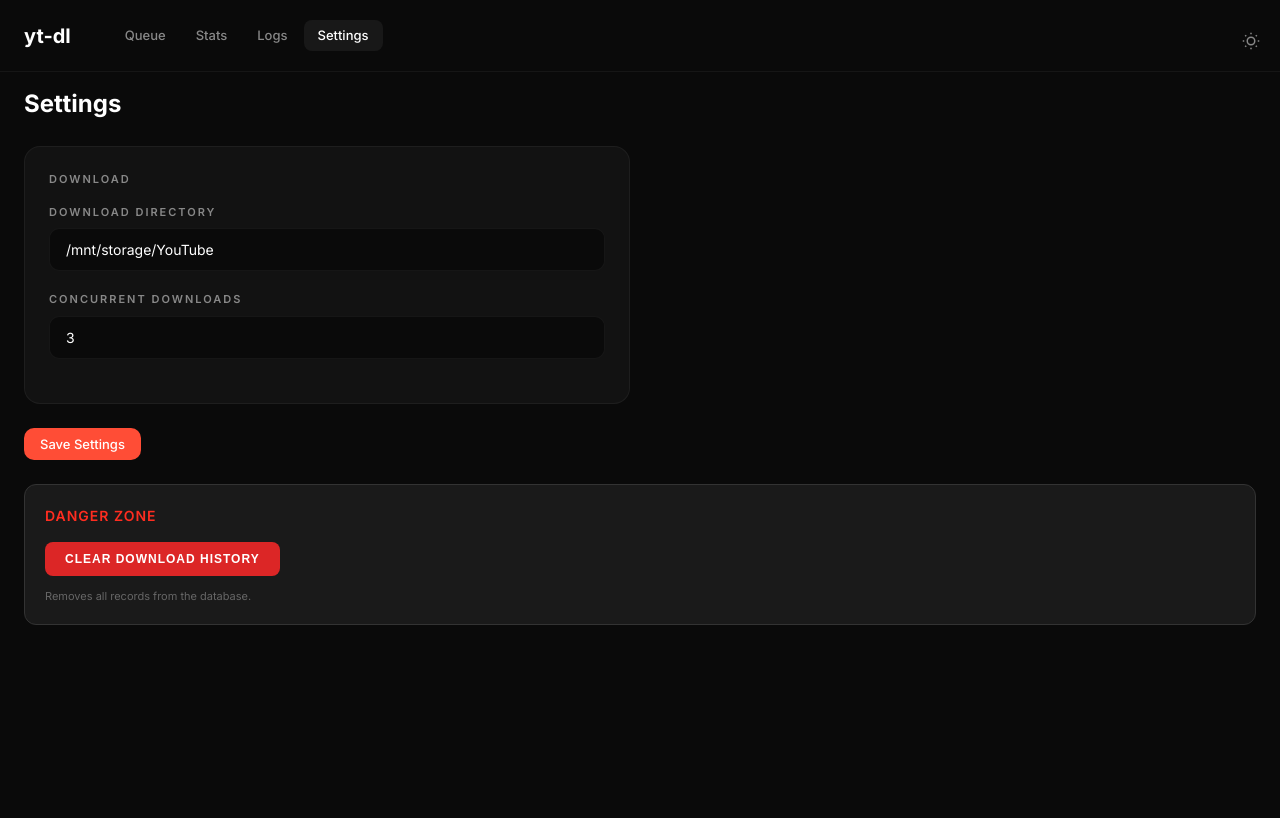
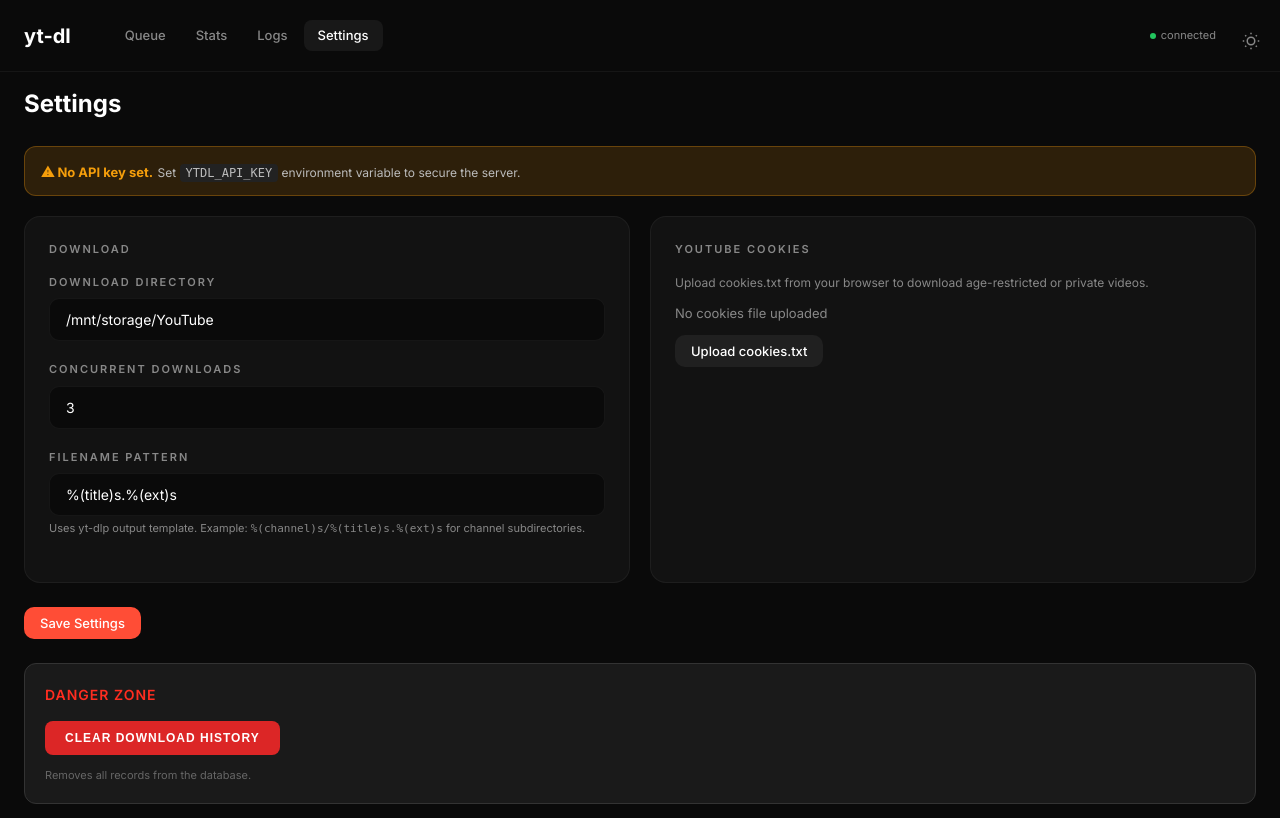
Before and after one commit to CodeAbhi826/yt-dl, a Flask app: page /settings in a window 1280 px wide. Before the commit the page ends 625 px from the top, so only its background shows below. Run offline with Flask 3, Linux system fonts and the light colour scheme; data that the repository does not hold is empty; some libraries are stand-ins or nearby versions.

Commit message:
9-point roadmap: auto-update, Docker, cookies, playlists, auth, media naming, theme sync, connection indicator, store assets

```diff
--- a/src/app.py
+++ b/src/app.py
@@ -24,6 +24,7 @@ from models import (
     init_db, get_db, load_config, save_config, job_to_dict,
     human_bytes, DEFAULT_CONFIG, QUALITY_MAP, DATA_DIR, DB_PATH, CONFIG_PATH
 )
+COOKIES_PATH = DATA_DIR / "cookies.txt"
 from notifications import (
     NotificationManager, set_action_callbacks,
     set_extension_heartbeat, clear_extension_heartbeat,
@@ -33,6 +34,7 @@ from worker import (
     process_queue, cancel_job, retry_job, active_jobs, pause_job, resume_job,
     queue_lock, set_notification_manager
 )
+from updater import start_auto_updater
 
 # Logging setup
 LOG_PATH = DATA_DIR / "daemon.log"
@@ -133,6 +135,20 @@ def shutdown_handler(signum, frame):
 signal.signal(signal.SIGTERM, shutdown_handler)
 signal.signal(signal.SIGINT, shutdown_handler)
 
+# Auth
+API_KEY = os.environ.get("YTDL_API_KEY", "")
+
+def require_auth(f):
+    if not API_KEY:
+        return f
+    def wrapper(*args, **kwargs):
+        auth = request.headers.get("Authorization", "")
+        if auth != f"Bearer {API_KEY}":
+            return jsonify({"error": "Unauthorized"}), 401
+        return f(*args, **kwargs)
+    wrapper.__name__ = f.__name__
+    return wrapper
+
 # ── Flask App ─────────────────────────────────────────────────────
 
 app = Flask(__name__,
@@ -148,21 +164,25 @@ def health():
 def api_info():
     return jsonify({
         "dbus_available": dbus_available(),
-        "version": "1.0"
+        "version": "1.0",
+        "auth_required": bool(API_KEY),
     })
 
 @app.route("/api/extension/heartbeat", methods=["POST"])
+@require_auth
 def api_extension_heartbeat():
     set_extension_heartbeat()
     return jsonify({"ok": True})
 
 @app.route("/api/extension/register", methods=["POST"])
+@require_auth
 def api_extension_register():
     set_extension_heartbeat()
     logger.info("Extension connected")
     return jsonify({"ok": True})
 
 @app.route("/api/extension/unregister", methods=["POST"])
+@require_auth
 def api_extension_unregister():
     clear_extension_heartbeat()
     logger.info("Extension disconnected")
@@ -176,6 +196,7 @@ def api_queue():
     return jsonify([job_to_dict(r) for r in rows])
 
 @app.route("/api/jobs/<job_id>/retry", methods=["POST"])
+@require_auth
 def api_retry_job(job_id):
     if retry_job(job_id):
         logger.info(f"Job retried: {job_id}")
@@ -183,6 +204,7 @@ def api_retry_job(job_id):
     return jsonify({"ok": False, "error": "Job not found"}), 404
 
 @app.route("/api/jobs/<job_id>/cancel", methods=["POST"])
+@require_auth
 def api_cancel_job(job_id):
     if cancel_job(job_id):
         logger.info(f"Job cancelled: {job_id}")
@@ -190,6 +212,7 @@ def api_cancel_job(job_id):
     return jsonify({"ok": False, "error": "Job not found"}), 404
 
 @app.route("/api/jobs/<job_id>", methods=["DELETE"])
+@require_auth
 def api_delete_job(job_id):
     db = get_db()
     row = db.execute("SELECT file_path FROM downloads WHERE job_id=?", (job_id,)).fetchone()
@@ -204,6 +227,7 @@ def api_delete_job(job_id):
     return jsonify({"ok": True})
 
 @app.route("/api/bulk/delete", methods=["POST"])
+@require_auth
 def api_bulk_delete():
     data = request.get_json() or {}
     ids = data.get("ids", [])
@@ -234,6 +258,7 @@ def api_get_job(job_id):
     return jsonify(job_to_dict(row))
 
 @app.route("/api/open", methods=["POST"])
+@require_auth
 def api_open_path():
     data = request.get_json() or {}
     path = data.get("path", "")
@@ -246,6 +271,7 @@ def api_open_path():
         return jsonify({"error": str(e)}), 500
 
 @app.route("/api/bulk/retry", methods=["POST"])
+@require_auth
 def api_bulk_retry():
     data = request.get_json() or {}
     ids = data.get("ids", [])
@@ -264,6 +290,7 @@ def api_get_settings():
     return jsonify(load_config())
 
 @app.route("/api/settings", methods=["PUT"])
+@require_auth
 def api_update_settings():
     cfg = load_config()
     updates = request.get_json() or {}
@@ -274,9 +301,35 @@ def api_update_settings():
     return jsonify(cfg)
 
 @app.route("/api/settings/reset", methods=["POST"])
+@require_auth
 def api_reset_settings():
     save_config(DEFAULT_CONFIG.copy())
     return jsonify(DEFAULT_CONFIG.copy())
+
+@app.route("/api/settings/cookies", methods=["GET"])
+def api_cookies_status():
+    return jsonify({"exists": COOKIES_PATH.exists(), "size": COOKIES_PATH.stat().st_size if COOKIES_PATH.exists() else 0})
+
+@app.route("/api/settings/cookies", methods=["POST"])
+@require_auth
+def api_upload_cookies():
+    if "file" not in request.files:
+        return jsonify({"error": "No file provided"}), 400
+    f = request.files["file"]
+    if not f.filename:
+        return jsonify({"error": "Empty filename"}), 400
+    DATA_DIR.mkdir(parents=True, exist_ok=True)
+    f.save(str(COOKIES_PATH))
+    logger.info("Cookies file uploaded")
+    return jsonify({"ok": True, "path": str(COOKIES_PATH)})
+
+@app.route("/api/settings/cookies", methods=["DELETE"])
+@require_auth
+def api_delete_cookies():
+    if COOKIES_PATH.exists():
+        COOKIES_PATH.unlink()
+        logger.info("Cookies file deleted")
+    return jsonify({"ok": True})
 
 @app.route("/api/stats")
 def api_stats():
@@ -314,6 +367,7 @@ def api_stats():
     })
 
 @app.route("/api/stats/reset", methods=["POST"])
+@require_auth
 def api_reset_stats():
     conn = sqlite3.connect(str(DB_PATH))
     c = conn.cursor()
@@ -376,6 +430,7 @@ def api_search():
     return jsonify([job_to_dict(r) for r in rows])
 
 @app.route("/api/add", methods=["POST"])
+@require_auth
 def api_add_job():
     data = request.get_json() or {}
     url = data.get("url", "").strip()
@@ -388,6 +443,59 @@ def api_add_job():
     if m:
         video_id = m.group(1)
 
+    # Check if this is a playlist
+    is_playlist = "list=" in url or "/playlist/" in url
+    if is_playlist:
+        try:
+            result = subprocess.run(
+                ["yt-dlp", "--flat-playlist", "--dump-json", "--no-download", url],
+                capture_output=True, text=True, timeout=30
+            )
+            if result.returncode == 0 and result.stdout.strip():
+                entries = [json.loads(line) for line in result.stdout.strip().split("\n") if line.strip()]
+                playlist_title = entries[0].get("playlist_title", "Playlist") if entries else "Playlist"
+                logger.info(f"Playlist detected: \"{playlist_title}\" ({len(entries)} videos)")
+
+                db = get_db()
+                # Get already-downloaded video IDs to skip
+                downloaded = set()
+                if entries:
+                    eids = [e.get("id") for e in entries if e.get("id")]
+                    if eids:
+                        placeholders = ",".join("?" * len(eids))
+                        rows = db.execute(
+                            f"SELECT DISTINCT video_id FROM downloads WHERE video_id IN ({placeholders}) AND status='completed'",
+                            tuple(eids)
+                        ).fetchall()
+                        downloaded = {r["video_id"] for r in rows}
+
+                count = 0
+                for entry in entries[:50]:
+                    eid = entry.get("id")
+                    if not eid:
+                        continue
+                    if eid in downloaded:
+                        continue
+                    etitle = (entry.get("title") or "Unknown")[:80]
+                    eurl = f"https://www.youtube.com/watch?v={eid}"
+                    ejob_id = f"job_{int(time.time() * 1000)}_{eid}"
+                    db.execute(
+                        "INSERT INTO downloads (job_id, video_id, url, quality, status, title) VALUES (?, ?, ?, ?, 'queued', ?)",
+                        (ejob_id, eid, eurl, quality, etitle)
+                    )
+                    count += 1
+
+                db.commit()
+                db.close()
+                logger.info(f"Playlist queued: {count} new videos (skipped {len(entries) - count} existing)")
+                threading.Thread(target=process_queue, daemon=True).start()
+                return jsonify({"status": "playlist", "title": playlist_title, "total": len(entries), "added": count, "skipped": len(entries) - count})
+
+        except subprocess.TimeoutExpired:
+            logger.warning("Playlist detection timed out, treating as single video")
+        except Exception as e:
+            logger.warning(f"Playlist detection failed: {e}")
+
     job_id = f"job_{int(time.time() * 1000)}_{video_id or 'unknown'}"
     title = data.get("title", "")
     db = get_db()
@@ -398,7 +506,6 @@ def api_add_job():
 
     logger.info(f"Download added [{quality}] {title or video_id or url}")
 
-    # Start worker
     threading.Thread(target=process_queue, daemon=True).start()
 
     return jsonify({"job_id": job_id, "status": "queued"})
@@ -478,6 +585,7 @@ if __name__ == "__main__":
     conn.close()
     cfg = load_config()
     ring_log.max_lines = cfg.get("max_log_lines", 500)
+    start_auto_updater()
     port = 5000
     logger.info(f"yt-dl v1.0 started — http://127.0.0.1:{port}")
     logger.info(f"Downloads directory: {cfg.get('download_dir', '/mnt/storage/YouTube')}")
--- a/src/models.py
+++ b/src/models.py
@@ -23,6 +23,7 @@ DEFAULT_CONFIG = {
     "default_quality": "720p",
     "concurrent_limit": 3,
     "theme": "dark",
+    "output_pattern": "%(title)s.%(ext)s",
     "embed_metadata": True,
     "embed_thumbnail": True,
     "embed_chapters": True,
--- a/src/templates/base.html
+++ b/src/templates/base.html
@@ -18,10 +18,24 @@
 <a href="/settings" class="nav-link {{ 'active' if active == 'settings' else '' }}">Settings</a>
 </div>
 <div class="nav-actions">
+<span id="conn-status" style="display:inline-flex;align-items:center;gap:5px;font-size:11px;color:var(--text-muted);margin-right:12px;">
+<span id="conn-dot" style="width:6px;height:6px;border-radius:50%;background:#555;display:inline-block;"></span>
+<span id="conn-text">checking</span>
+</span>
 <button class="theme-toggle" onclick="toggleTheme()" title="Toggle theme">
 <svg width="18" height="18" viewBox="0 0 24 24" fill="none" stroke="currentColor" stroke-width="2"><circle cx="12" cy="12" r="5"/><line x1="12" y1="1" x2="12" y2="3"/><line x1="12" y1="21" x2="12" y2="23"/><line x1="4.22" y1="4.22" x2="5.64" y2="5.64"/><line x1="18.36" y1="18.36" x2="19.78" y2="19.78"/><line x1="1" y1="12" x2="3" y2="12"/><line x1="21" y1="12" x2="23" y2="12"/><line x1="4.22" y1="19.78" x2="5.64" y2="18.36"/><line x1="18.36" y1="5.64" x2="19.78" y2="4.22"/></svg>
 </button>
 </div>
+<script>
+function checkConn() {
+  fetch('/api/info', {signal: AbortSignal.timeout(3000)})
+    .then(r => r.ok ? Promise.resolve() : Promise.reject())
+    .then(() => { document.getElementById('conn-dot').style.background = '#22c55e'; document.getElementById('conn-text').textContent = 'connected'; })
+    .catch(() => { document.getElementById('conn-dot').style.background = '#ef4444'; document.getElementById('conn-text').textContent = 'disconnected'; });
+}
+checkConn();
+setInterval(checkConn, 15000);
+</script>
 </nav>
 <main class="container">
 {% block content %}{% endblock %}
--- a/src/templates/settings.html
+++ b/src/templates/settings.html
@@ -2,6 +2,11 @@
 {% block title %}Settings - yt-dl{% endblock %}
 {% block content %}
 <h1 style="font-size:24px; font-weight:700; margin-bottom:24px;">Settings</h1>
+
+<div id="auth-warning" style="display:none;padding:12px 16px;background:rgba(243,156,18,0.15);border:1px solid rgba(243,156,18,0.3);border-radius:12px;margin-bottom:20px;">
+  <strong style="color:#f59e0b;font-size:13px;">&#9888; No API key set.</strong>
+  <span style="color:#bbb;font-size:12px;"> Set <code style="background:#222;padding:2px 6px;border-radius:4px;">YTDL_API_KEY</code> environment variable to secure the server.</span>
+</div>
 <div class="grid grid-2">
 <div class="card">
 <div class="card-title">Download</div>
@@ -13,6 +18,21 @@
 <label class="form-label">Concurrent Downloads</label>
 <input type="number" class="form-input" id="concurrent_limit" value="{{ concurrent_limit }}" min="1" max="10">
 </div>
+<div class="form-group">
+<label class="form-label">Filename Pattern</label>
+<input type="text" class="form-input" id="output_pattern" value="%(title)s.%(ext)s" placeholder="%(title)s.%(ext)s">
+<p style="font-size:11px;color:var(--text-muted);margin-top:4px;">
+Uses yt-dlp output template. Example: <code>%(channel)s/%(title)s.%(ext)s</code> for channel subdirectories.
+</p>
+</div>
+</div>
+<div class="card">
+<div class="card-title">YouTube Cookies</div>
+<p style="font-size:12px;color:var(--text-muted);margin-bottom:12px;">Upload cookies.txt from your browser to download age-restricted or private videos.</p>
+<div id="cookies-status" style="font-size:13px;margin-bottom:12px;"></div>
+<input type="file" id="cookies-file" accept=".txt,.json" style="display:none;" onchange="uploadCookies(this)">
+<button class="btn btn-secondary" onclick="document.getElementById('cookies-file').click()">Upload cookies.txt</button>
+<button class="btn btn-secondary" id="delete-cookies-btn" style="display:none;margin-left:8px;color:#dc2626;" onclick="deleteCookies()">Remove</button>
 </div>
 </div>
 <div style="margin-top:24px; display:flex; gap:12px;">
@@ -25,5 +45,54 @@
 </div>
 {% endblock %}
 {% block scripts %}
-<script src="{{ url_for('static', filename='settings.js') }}"></script>
+<script>
+function uploadCookies(input) {
+  const f = input.files[0];
+  if (!f) return;
+  const fd = new FormData();
+  fd.append("file", f);
+  fetch("/api/settings/cookies", {method:"POST", body:fd})
+    .then(r=>r.json()).then(d => { showToast("Cookies uploaded"); checkCookies(); });
+}
+
+function deleteCookies() {
+  fetch("/api/settings/cookies", {method:"DELETE"})
+    .then(r=>r.json()).then(d => { showToast("Cookies removed"); checkCookies(); });
+}
+
+function checkCookies() {
+  fetch("/api/settings/cookies").then(r=>r.json()).then(d => {
+    const el = document.getElementById("cookies-status");
+    const del = document.getElementById("delete-cookies-btn");
+    if (d.exists) {
+      el.innerHTML = '<span style="color:#22c55e;">&#10003; Cookies file present</span>';
+      del.style.display = '';
+    } else {
+      el.innerHTML = '<span style="color:#888;">No cookies file uploaded</span>';
+      del.style.display = 'none';
+    }
+  });
+}
+
+function saveSettings() {
+  const cfg = {
+    download_dir: document.getElementById("download_dir").value,
+    concurrent_limit: parseInt(document.getElementById("concurrent_limit").value),
+    output_pattern: document.getElementById("output_pattern").value,
+  };
+  fetch("/api/settings", {method:"PUT", headers:{"Content-Type":"application/json"}, body:JSON.stringify(cfg)})
+    .then(r=>r.json()).then(d=> showToast("Settings saved"));
+}
+
+document.addEventListener("DOMContentLoaded", function() {
+  checkCookies();
+  fetch("/api/info").then(r=>r.json()).then(d => {
+    if (d.auth_required) {
+      document.getElementById("auth-warning").style.display = "none";
+    } else {
+      document.getElementById("auth-warning").style.display = "";
+    }
+  });
+});
+</script>
 {% endblock %}
```
Also changed, not shown: docker-compose.yml (added, +15 -0 lines), extension/popup.html (+11 -0 lines), extension/popup.js (+17 -0 lines), extension/store/PUBLISH.md (added, +97 -0 lines), src/updater.py (added, +42 -0 lines), src/worker.py (+6 -1 lines), extension/manifest.json, 2 other files.
